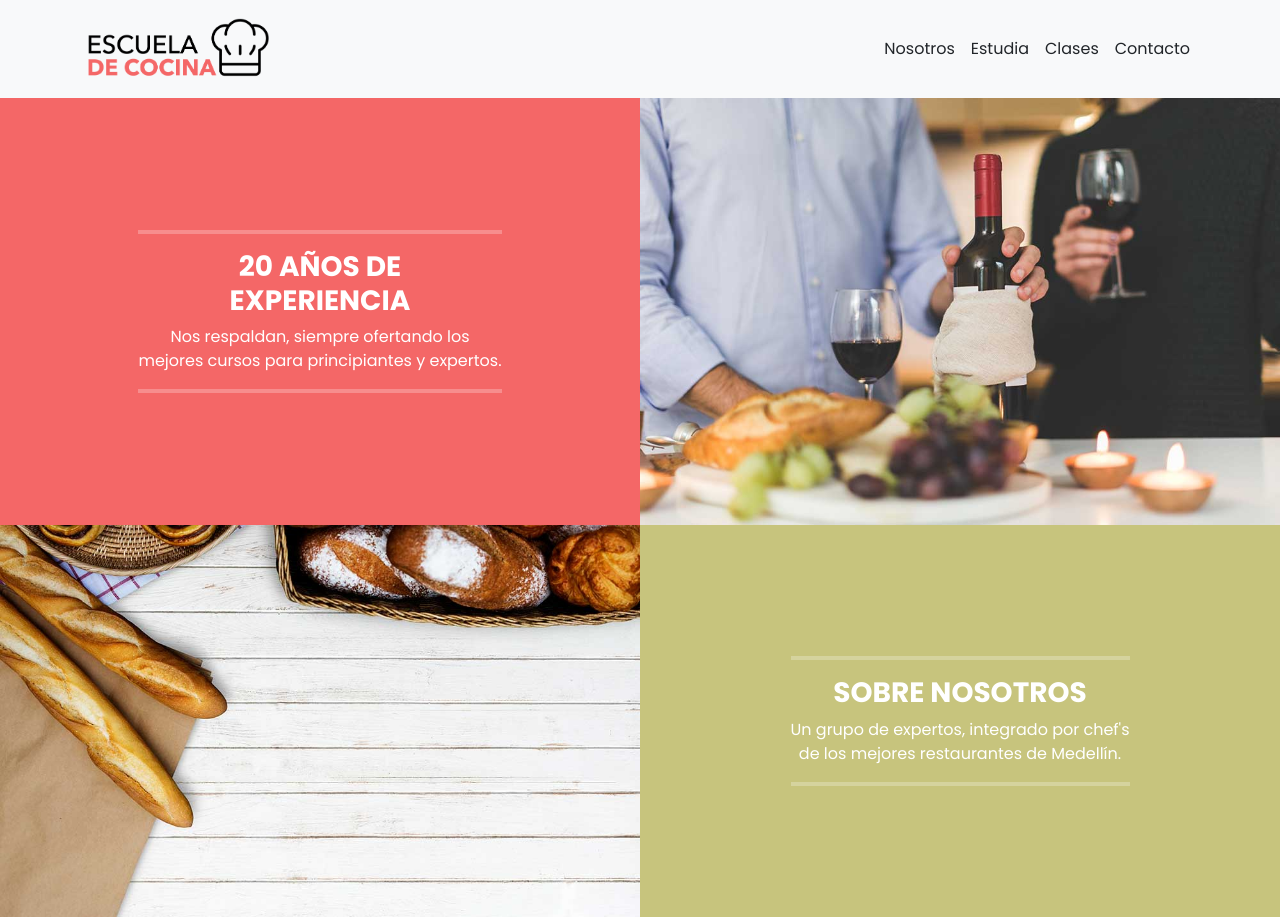
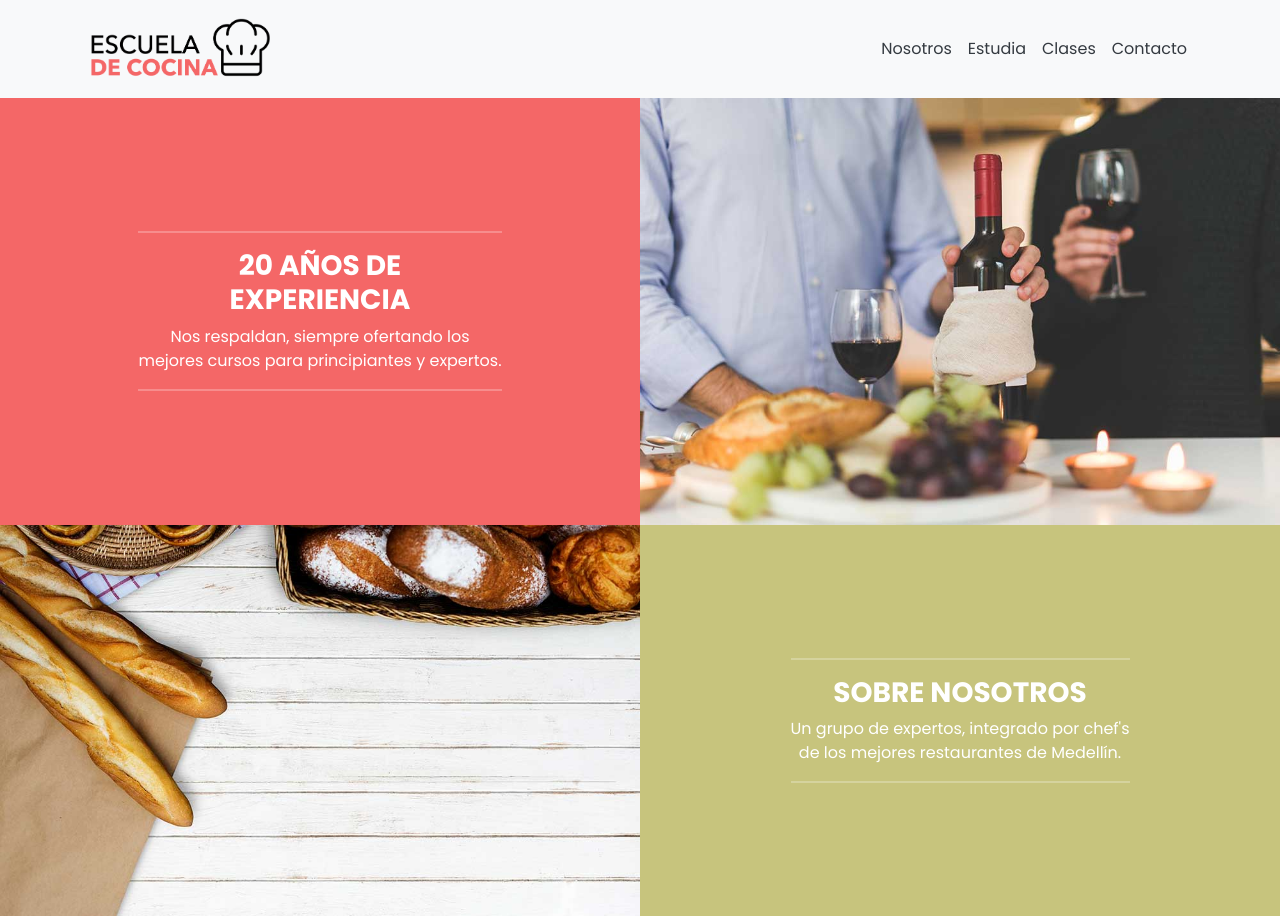
Before and after one commit to Gcamila2006/Escuela, a plain HTML site: page index.html in a window 1280 px wide. Shown: the top 920 px of the page. Drawn offline with nearby package versions, Linux system fonts and the light colour scheme.

Commit message:
cambio al css y al html con el bg

```diff
--- a/index.html
+++ b/index.html
@@ -5,7 +5,8 @@
     <meta name="viewport" content="width=device-width, initial-scale=1.0">
     <title>Escuela de cocina</title>
     <link href="https://cdn.jsdelivr.net/npm/bootstrap@5.3.3/dist/css/bootstrap.min.css" rel="stylesheet" integrity="sha384-QWTKZyjpPEjISv5WaRU9OFeRpok6YctnYmDr5pNlyT2bRjXh0JMhjY6hW+ALEwIH" crossorigin="anonymous">
-    <link rel="stylesheet" href="./CSS/inicio.css">
+    <link rel="stylesheet" href="./CSS/bootstrap.css">
+    <link rel="stylesheet" href="./CSS/estilo.css">
 </head>
 <body>
 
```
Also changed, not shown: CSS/estilo.css (renamed from CSS/Inicio.css).
